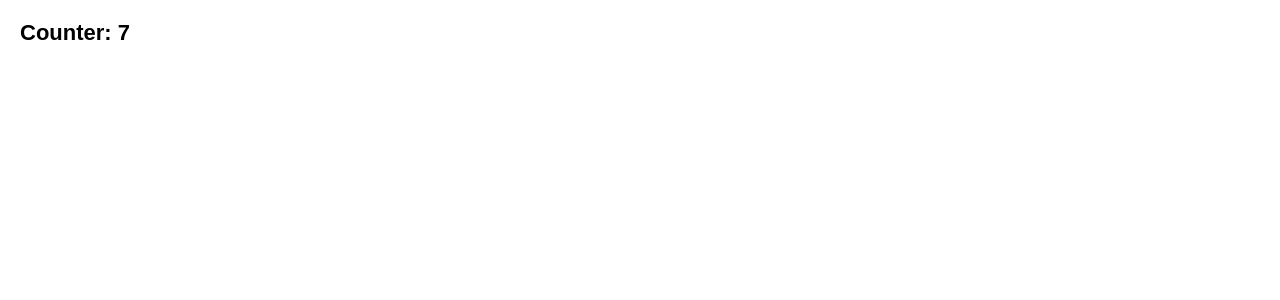
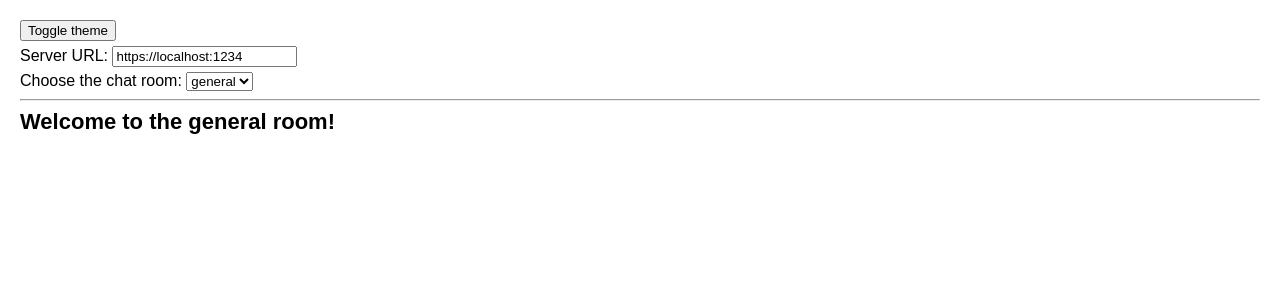
Before and after one commit to vladislav0sidorov/Solution-for-university, a React (Vite) app: page / in a window 1280 px wide. Shown: the top 300 px of the page. Built offline with nearby package versions, Linux system fonts and the light colour scheme.

Commit message:
4_7_3 Fix a reconnecting chat

```diff
--- a/src/App.css
+++ b/src/App.css
@@ -46,36 +46,5 @@ ul {
   padding-inline-start: 20px;
 }
 
-div {
-  width: 100%;
-  overflow: hidden;
-}
-
-nav {
-  text-align: center;
-}
-
-button {
-  margin: .25rem;
-}
-
-ul,
-li {
-  list-style: none;
-  white-space: nowrap;
-}
-
-li {
-  display: inline;
-  padding: 0.5rem;
-}
-
-img {
-  padding: 10px;
-  margin: -10px;
-  transition: background 0.2s linear;
-}
-
-.active {
-  background: rgba(0, 100, 150, 0.4);
-}
+label, button { display: block; margin-bottom: 5px; }
+.dark { background: #222; color: #eee; }
--- a/src/App.tsx
+++ b/src/App.tsx
@@ -1,24 +1,42 @@
-// 4_7_1 Fix a resetting interval
+// 4_7_3 Fix a reconnecting chat
 /*
-  Этот Эффект устанавливает интервал, который тикает каждую секунду. Вы заметили, что происходит что-то странное: кажется, что интервал уничтожается и создается заново каждый раз, когда он тикает. Исправьте код так, чтобы интервал не создавался постоянно заново.
+  В этом примере каждый раз, когда вы нажимаете кнопку "Toggle theme", чат переподключается. Почему это происходит? Исправьте ошибку, чтобы чат переподключался только тогда, когда вы редактируете URL сервера или выбираете другой чат.
+
+  Относитесь к chat.ts как к внешней сторонней библиотеке: вы можете обратиться к ней, чтобы проверить ее API, но не редактируйте ее.
 */
 
-import { useState, useEffect } from 'react'
+import { useState, useMemo } from 'react'
+import ChatRoom from './ChatRoom.js'
 
-export default function Timer() {
-  const [count, setCount] = useState(0)
+export default function App() {
+  const [isDark, setIsDark] = useState(false)
+  const [roomId, setRoomId] = useState('general')
+  const [serverUrl, setServerUrl] = useState('https://localhost:1234')
 
-  useEffect(() => {
-    console.log('✅ Creating an interval')
-    const id = setInterval(() => {
-      console.log('⏰ Interval tick')
-      setCount(c => c + 1)
-    }, 1000)
-    return () => {
-      console.log('❌ Clearing an interval')
-      clearInterval(id)
-    }
-  }, [])
+  const options = useMemo(
+    () => ({
+      serverUrl: serverUrl,
+      roomId: roomId
+    }),
+    [serverUrl, roomId]
+  )
 
-  return <h1>Counter: {count}</h1>
+  return (
+    <div className={isDark ? 'dark' : 'light'}>
+      <button onClick={() => setIsDark(!isDark)}>Toggle theme</button>
+      <label>
+        Server URL: <input value={serverUrl} onChange={e => setServerUrl(e.target.value)} />
+      </label>
+      <label>
+        Choose the chat room:{' '}
+        <select value={roomId} onChange={e => setRoomId(e.target.value)}>
+          <option value="general">general</option>
+          <option value="travel">travel</option>
+          <option value="music">music</option>
+        </select>
+      </label>
+      <hr />
+      <ChatRoom options={options} />
+    </div>
+  )
 }
--- a/src/ChatRoom.tsx
+++ b/src/ChatRoom.tsx
@@ -1,12 +1,12 @@
-import { useState, useEffect } from 'react'
-import { Connection } from './chat'
+import { useEffect } from 'react'
+import { createConnection, Options } from './chat'
 
-export default function ChatRoom({ roomId, createConnection }: { roomId: string; createConnection: (roomId: string) => Connection }) {
+export default function ChatRoom({ options }: { options: Options }) {
   useEffect(() => {
-    const connection = createConnection(roomId)
+    const connection = createConnection(options)
     connection.connect()
     return () => connection.disconnect()
-  }, [roomId, createConnection])
+  }, [options])
 
-  return <h1>Welcome to the {roomId} room!</h1>
+  return <h1>Welcome to the {options.roomId} room!</h1>
 }
--- a/src/chat.ts
+++ b/src/chat.ts
@@ -3,26 +3,25 @@ export type Connection = {
     disconnect(): void;
 }
 
-export function createEncryptedConnection(roomId: string): Connection {
+export type Options = {
+    serverUrl: string;
+    roomId: string;
+}
+
+export function createConnection({ serverUrl, roomId }: Options) : Connection {
     // A real implementation would actually connect to the server
+    // if (typeof serverUrl !== 'string') {
+    //   throw Error('Expected serverUrl to be a string. Received: ' + serverUrl);
+    // }
+    // if (typeof roomId !== 'string') {
+    //   throw Error('Expected roomId to be a string. Received: ' + roomId);
+    // }
     return {
       connect() {
-        console.log('✅ 🔐 Connecting to "' + roomId + '... (encrypted)');
+        console.log('✅ Connecting to "' + roomId + '" room at ' + serverUrl + '...');
       },
       disconnect() {
-        console.log('❌ 🔐 Disconnected from "' + roomId + '" room (encrypted)');
+        console.log('❌ Disconnected from "' + roomId + '" room at ' + serverUrl);
       }
     };
   }
-
-  export function createUnencryptedConnection(roomId: string): Connection {
-    // A real implementation would actually connect to the server
-    return {
-      connect() {
-        console.log('✅ Connecting to "' + roomId + '... (unencrypted)');
-      },
-      disconnect() {
-        console.log('❌ Disconnected from "' + roomId + '" room (unencrypted)');
-      }
-    };
-  }
```
